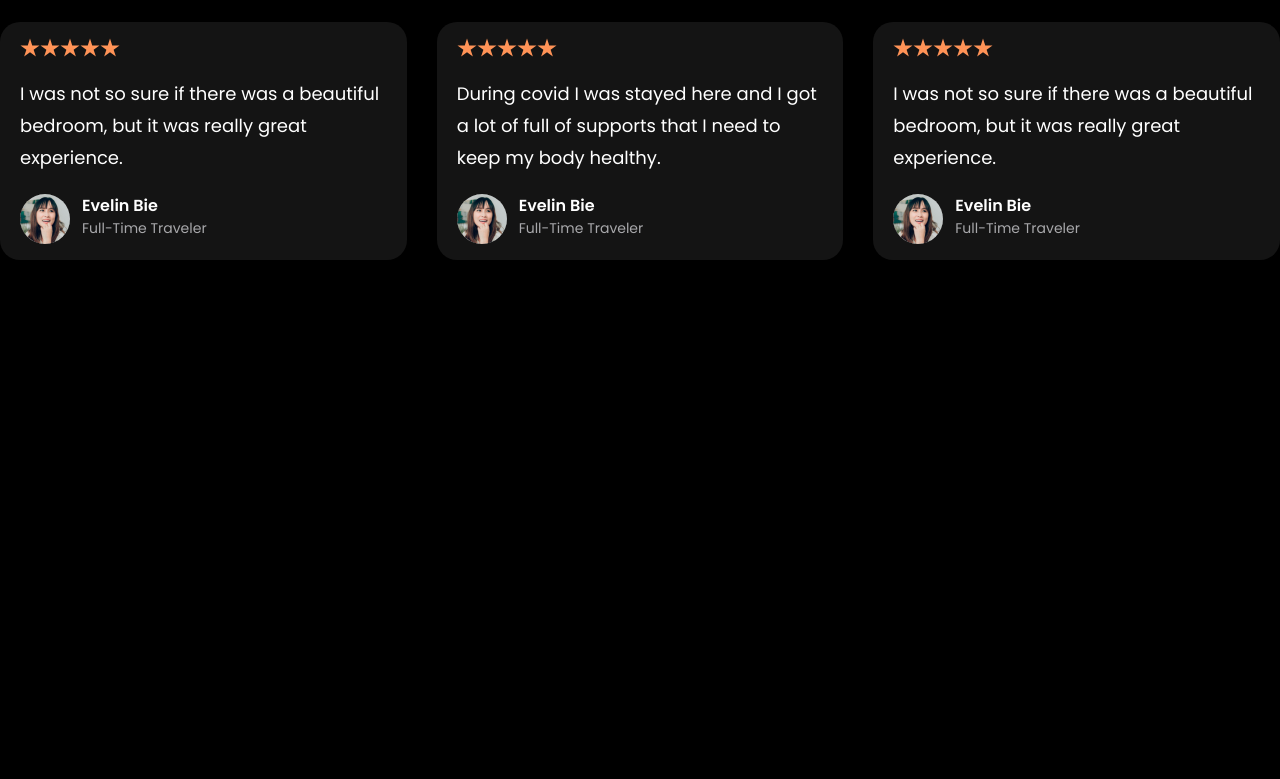
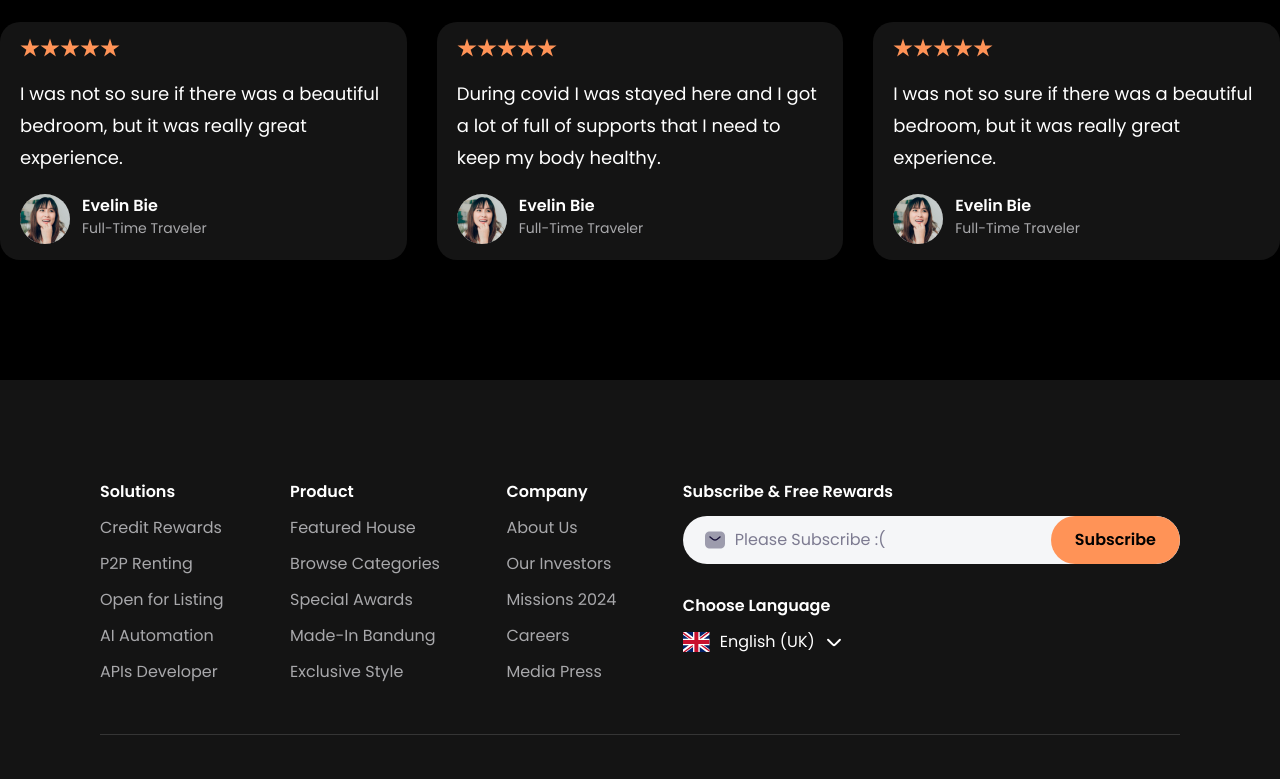
Before and after one commit to hisyamakbar/nidejia-web, a plain HTML site: page index.html in a window 1280 px wide. Shown: the part 3041-3820 px from the top of the page. Before the commit the page ends 3321 px from the top, so only its background shows below. Drawn offline with Linux system fonts and the light colour scheme.

Commit message:
add footer

```diff
--- a/index.html
+++ b/index.html
@@ -242,8 +242,8 @@
 			</div>
 		</section>
 		<!-- Categories Section -->
-		<section id="categories" class="mt-[100px] bg-[#141414]">
-			<div class="container py-[50px]">
+		<section id="categories" class="mt-[100px] bg-[#141414] py-[50px]">
+			<div class="container">
 				<!-- Heading -->
 				<div class="flex items-center">
 					<div class="flex-col grow">
@@ -629,5 +629,67 @@
 				</div>
 			</div>
 		</section>
+		<!-- Footer -->
+		<footer class="mt-[100px] bg-[#141414] p-[100px]">
+			<div class="container space-y-[50px]">
+				<!-- Top Footer -->
+				<div class="flex justify-between">
+					<!-- Solutins -->
+					<ul class="flex flex-col gap-[12px]">
+						<li class="text-base font-semibold">Solutions</li>
+						<li class="text-base font-normal text-[#A8A8AB] hover:text-[#FF9357]"><a href="#">Credit Rewards</a></li>
+						<li class="text-base font-normal text-[#A8A8AB] hover:text-[#FF9357]"><a href="#">P2P Renting</a></li>
+						<li class="text-base font-normal text-[#A8A8AB] hover:text-[#FF9357]"><a href="#">Open for Listing</a></li>
+						<li class="text-base font-normal text-[#A8A8AB] hover:text-[#FF9357]"><a href="#">AI Automation</a></li>
+						<li class="text-base font-normal text-[#A8A8AB] hover:text-[#FF9357]"><a href="#">APIs Developer</a></li>
+					</ul>
+					<!-- Products -->
+					<ul class="flex flex-col gap-[12px]">
+						<li class="text-base font-semibold">Product</li>
+						<li class="text-base font-normal text-[#A8A8AB] hover:text-[#FF9357]"><a href="#">Featured House</a></li>
+						<li class="text-base font-normal text-[#A8A8AB] hover:text-[#FF9357]"><a href="#">Browse Categories</a></li>
+						<li class="text-base font-normal text-[#A8A8AB] hover:text-[#FF9357]"><a href="#">Special Awards</a></li>
+						<li class="text-base font-normal text-[#A8A8AB] hover:text-[#FF9357]"><a href="#">Made-In Bandung</a></li>
+						<li class="text-base font-normal text-[#A8A8AB] hover:text-[#FF9357]"><a href="#">Exclusive Style</a></li>
+					</ul>
+					<!-- Company -->
+					<ul class="flex flex-col gap-[12px]">
+						<li class="text-base font-semibold">Company</li>
+						<li class="text-base font-normal text-[#A8A8AB] hover:text-[#FF9357]"><a href="#">About Us</a></li>
+						<li class="text-base font-normal text-[#A8A8AB] hover:text-[#FF9357]"><a href="#">Our Investors</a></li>
+						<li class="text-base font-normal text-[#A8A8AB] hover:text-[#FF9357]"><a href="#">Missions 2024</a></li>
+						<li class="text-base font-normal text-[#A8A8AB] hover:text-[#FF9357]"><a href="#">Careers</a></li>
+						<li class="text-base font-normal text-[#A8A8AB] hover:text-[#FF9357]"><a href="#">Media Press</a></li>
+					</ul>
+					<div class="flex flex-col gap-[30px]">
+						<!-- Subcribe E-mail -->
+						<div class="flex flex-col gap-3">
+							<p class="text-base font-semibold">Subscribe & Free Rewards</p>
+							<form class="flex items-center pl-[20px] rounded-[50px] bg-[#F5F6F8] overflow-hidden" action="">
+								<img src="assets/icon/sms.svg" alt="email icon" class="size-6 mr-2" />
+								<input class="bg-[#F5F6F8] text-[#7D7B91] text-base placeholder:text-base placeholder:text-[#7D7B91] focus:outline-none" type="text" placeholder="Please Subscribe :(" />
+								<button class="py-[12px] px-[24px] bg-[#FF9357] font-semibold cursor-pointer text-[#010101] rounded-[50px]">Subscribe</button>
+							</form>
+						</div>
+						<!-- Language -->
+						<div class="flex flex-col gap-3 cursor-pointer">
+							<p class="text-base font-semibold">Choose Language</p>
+							<div class="flex space-x-[10px]">
+								<img src="assets/icon/united-kingdom.svg" alt="united kingdom flag" />
+								<p>English (UK)</p>
+								<img src="assets/icon/chevron-down.svg" alt="chevron down" />
+							</div>
+						</div>
+					</div>
+				</div>
+				<!-- divider -->
+				<div class="h-[1px] bg-[#353535]"></div>
+				<!-- Bottom Footer-->
+				<div class="flex justify-between items-center">
+					<img src="assets/icon/logo.svg" alt="Logo Brand" />
+					<p class="text-base font-normal text-[#A8A8AB]">All Rights Reserved Nidejia BuildWithAngga 2024</p>
+				</div>
+			</div>
+		</footer>
 	</body>
 </html>
```
Also changed, not shown: assets/icon/chevron-down.svg (added), assets/icon/united-kingdom.svg (added), src/style/main.css.
